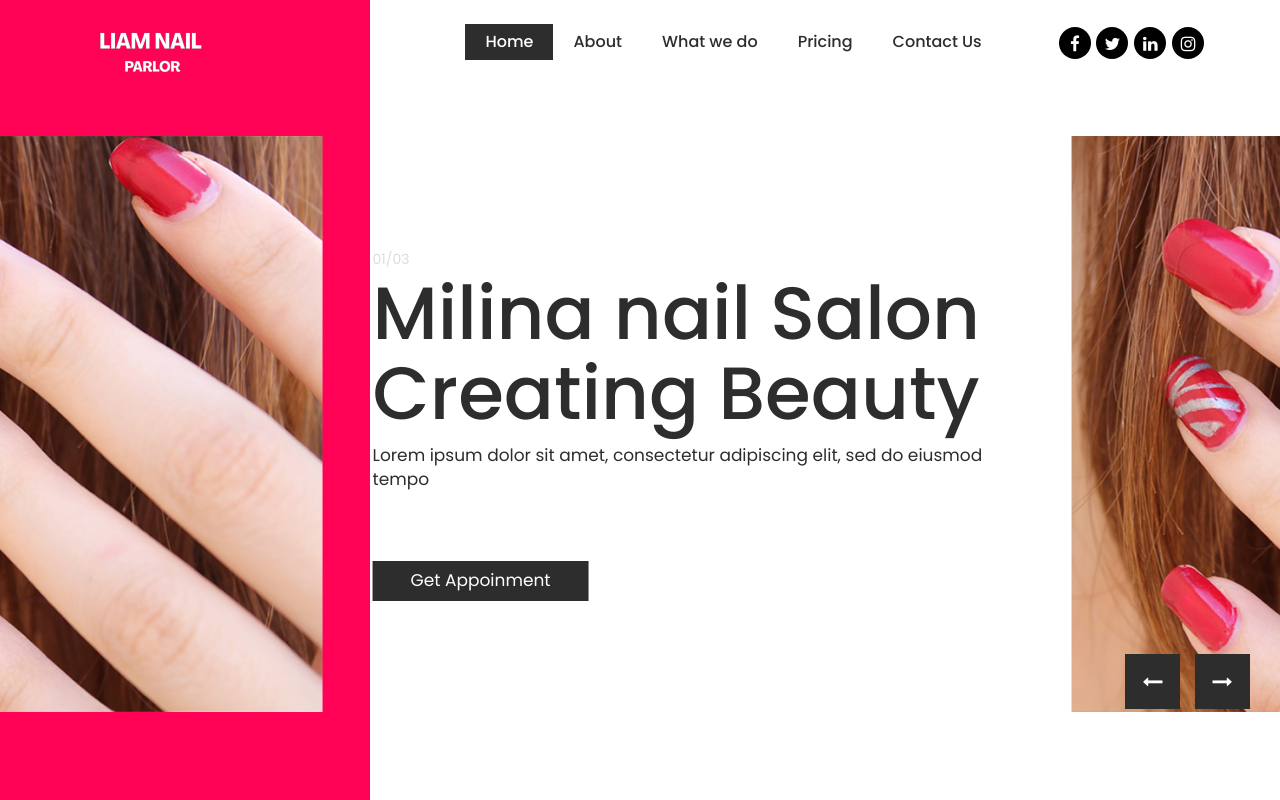
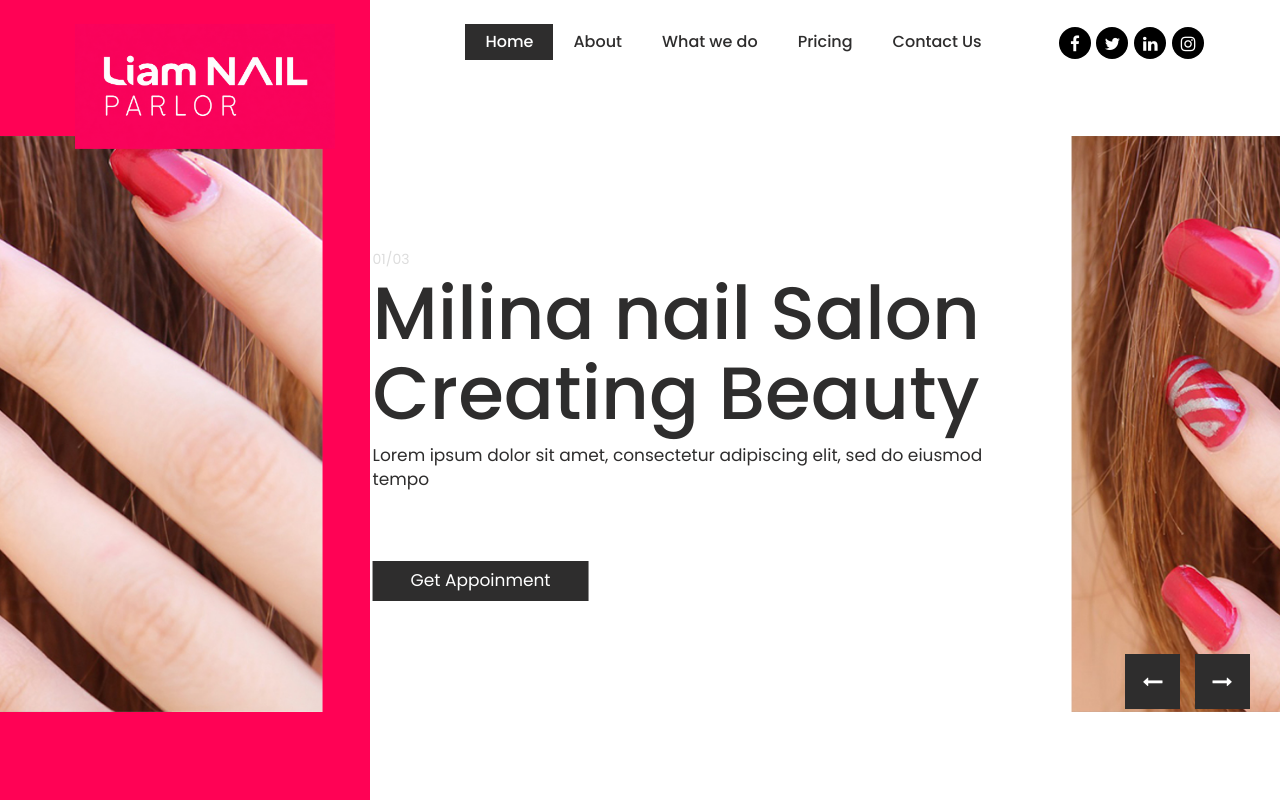
Before and after one commit to edwin3v3/liam, a plain HTML site: page index.html in a window 1280 px wide. Shown: the top 800 px of the page. Drawn offline with nearby package versions, Linux system fonts and the light colour scheme; a web font is replaced by a local one.

Commit message:
logo edit

```diff
--- a/index.html
+++ b/index.html
@@ -48,7 +48,7 @@
                      <div class="full">
                         <div class="center-desk">
                            <div class="logo">
-                              <a href="index.html"><img src="images/logo1.png" alt="#" /></a>
+                              <a href="index.html"><img src="images/liamlogo.png" alt="#" /></a>
                            </div>
                         </div>
                      </div>
```
